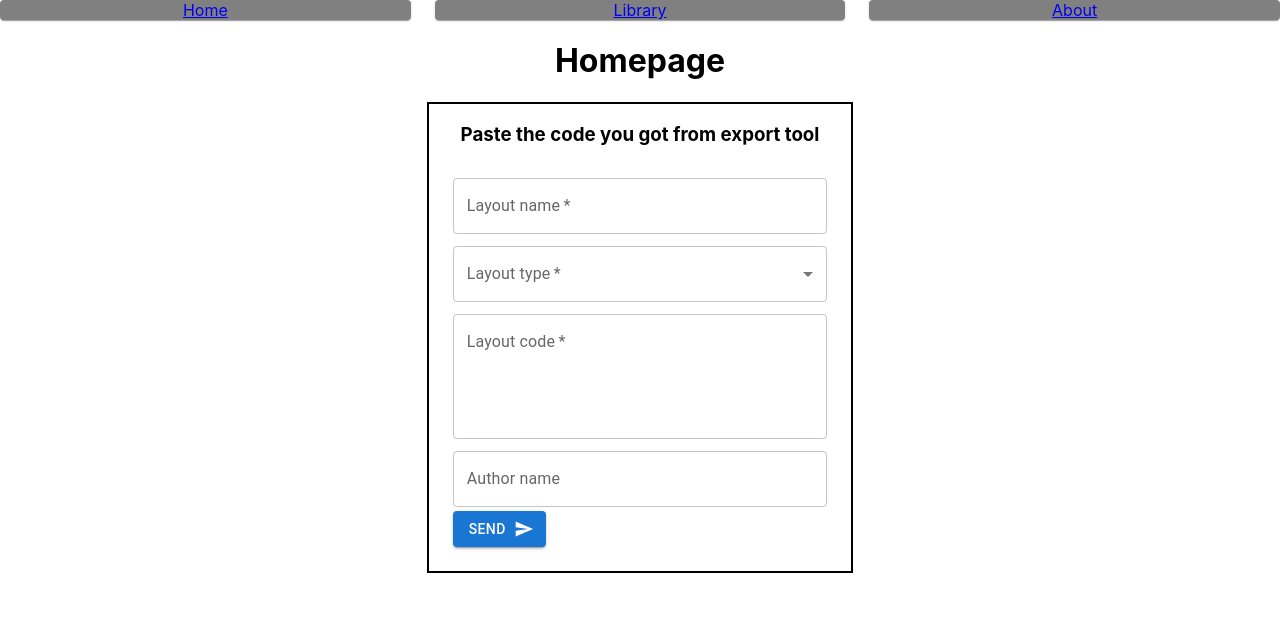
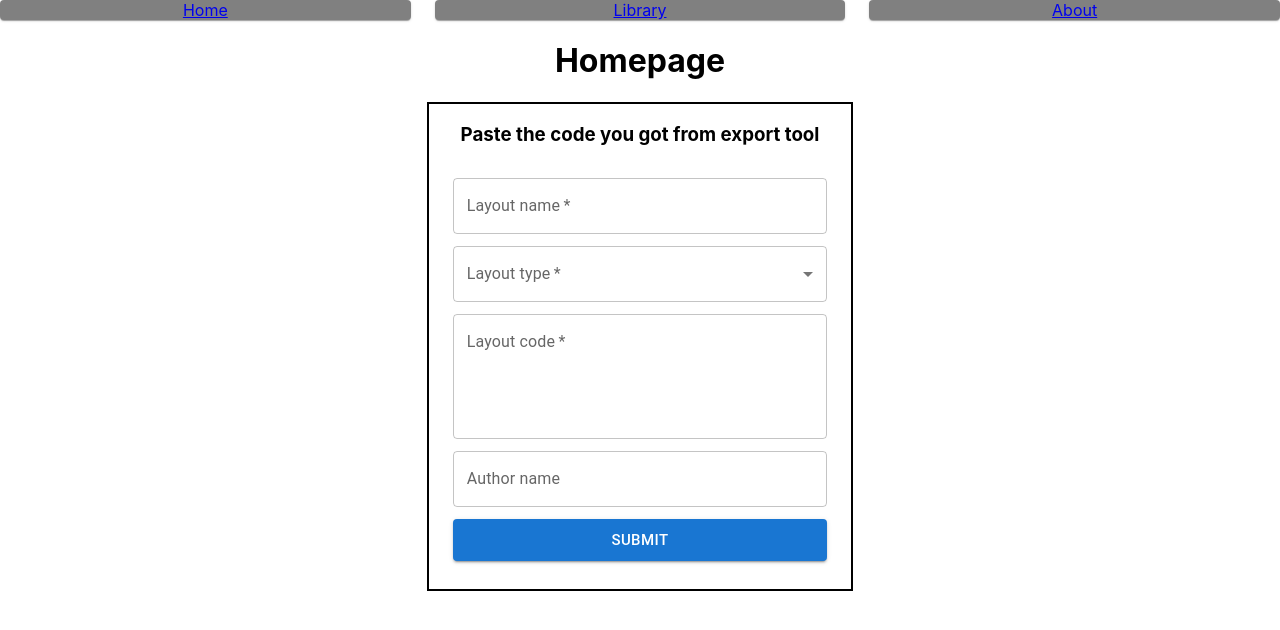
Before and after one commit to WilczekCK/bethemedesignset_react_express, a React (Create React App) app: page / in a window 1280 px wide. Shown: the top 630 px of the page. Built offline with nearby package versions, Linux system fonts and the light colour scheme.

Commit message:
styling of button, looks not broken now

```diff
--- a/src/components/UploadLayout.js
+++ b/src/components/UploadLayout.js
@@ -7,7 +7,6 @@ import MenuItem from '@mui/material/MenuItem';
 import FormControl from '@mui/material/FormControl';
 import Select from '@mui/material/Select';
 import Button from '@mui/material/Button';
-import SendIcon from '@mui/icons-material/Send';
 
 export default function Render(){
     const layoutCategories = ['About us', 'Blog', 'Portfolio', 'Contact', 'Others'];
@@ -88,9 +87,11 @@ export default function Render(){
                         />
                     </FormControl>
 
-                    <Button type="submit" variant="contained" endIcon={<SendIcon />}>
-                        Send
-                    </Button>
+                    <FormControl fullWidth margin={'dense'}>
+                        <Button type="submit" size={'large'} variant="contained">
+                            Submit
+                        </Button>
+                    </FormControl>
                 </Box>
             </Grid2>
         </Grid2>
```
